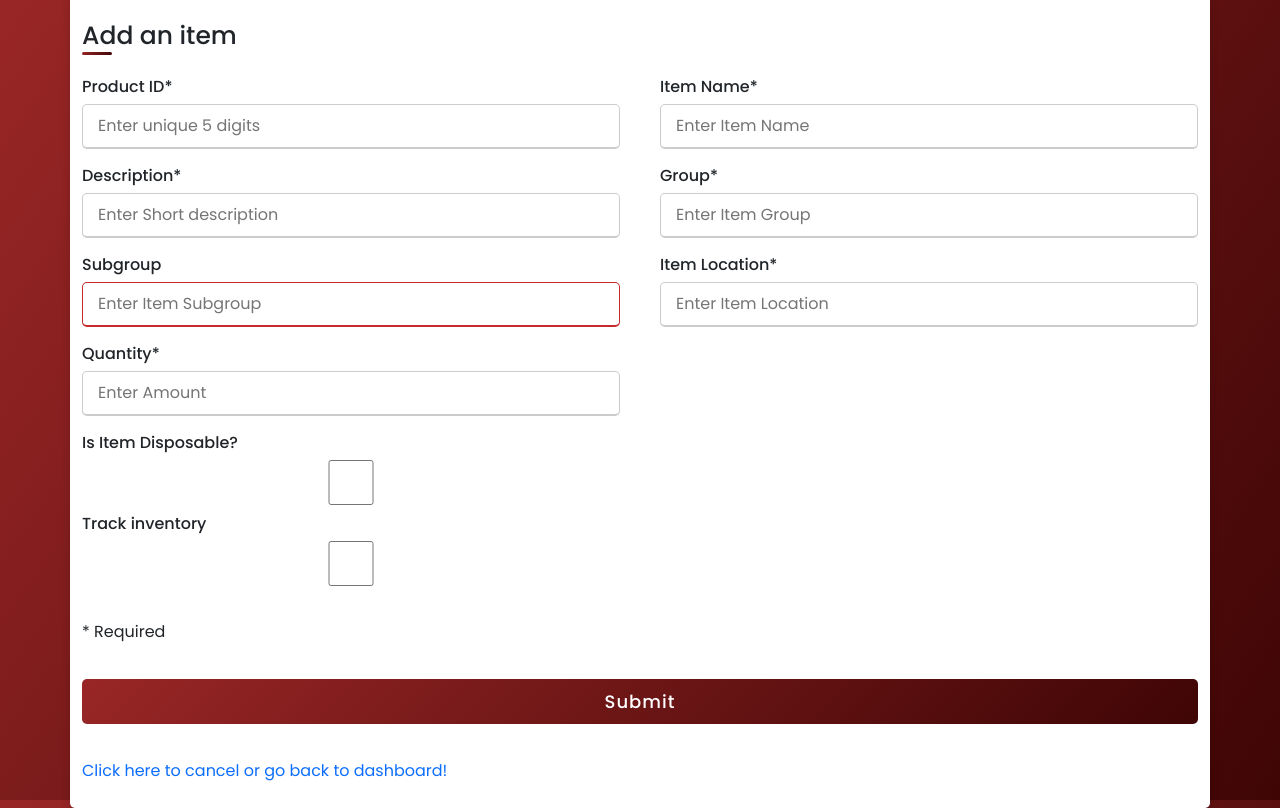
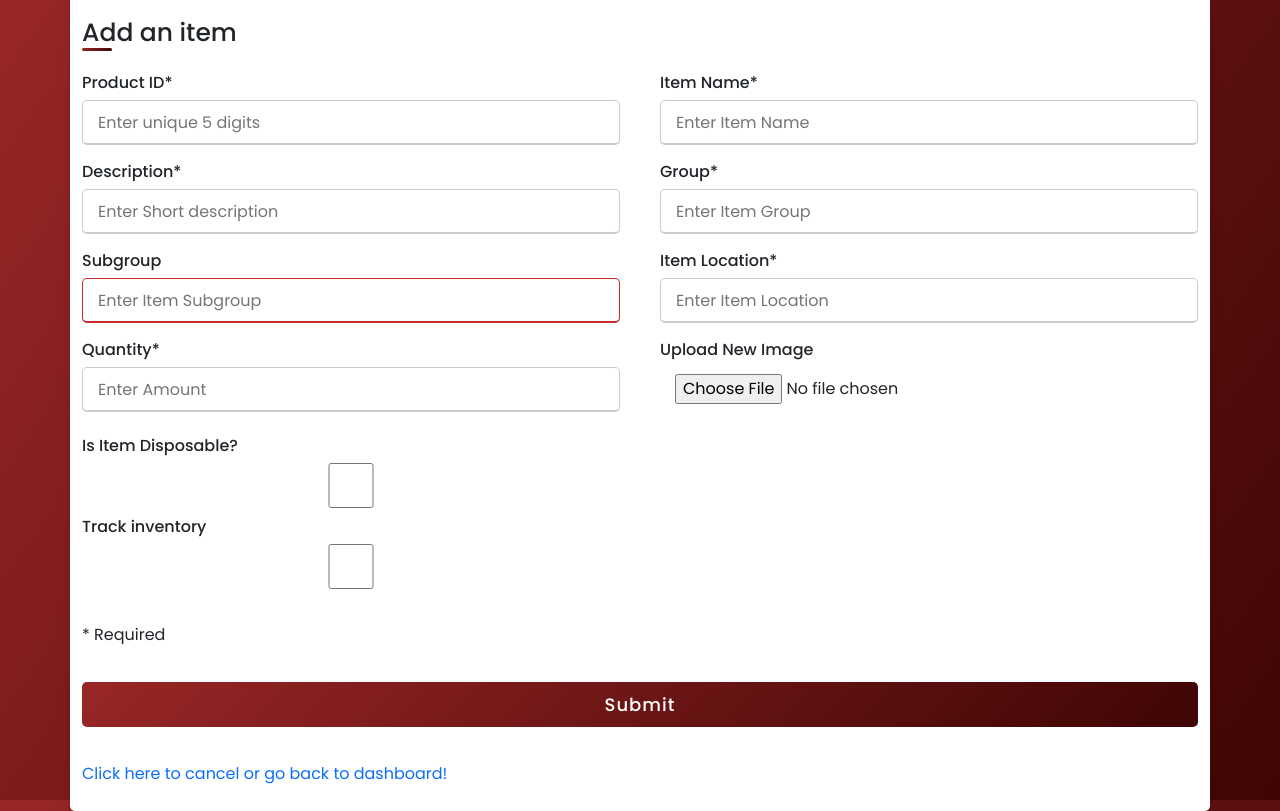
Before and after one commit to agalfred/Senior-Project, a Flask app: page /user/Inventory/Add in a window 1280 px wide. Run offline with Flask 2, Linux system fonts and the light colour scheme; a user stored in the database is signed in.

Commit message:
CSS and Upload Bug fix
Changed CSS for Add page as well as Upload image cell. In addition Added upload image function to add page. Fixed bug where it would only reroute to 404 error page.

```diff
--- a/website/static/styles1.css
+++ b/website/static/styles1.css
@@ -60,6 +60,29 @@ form .input-box span.details{
   border-radius: 5px;
   padding-left: 15px;
   border: 1px solid #ccc;
+  border-bottom-width: 2px;
+  transition: all 0.3s ease;
+
+}
+
+form .user-details .input-box2{
+  margin-bottom: 15px;
+  width: calc(100% / 2 - 20px);
+}
+
+form .input-box2 span.details{
+  display: block;
+  font-weight: 500;
+  margin-bottom: 12px;
+}
+
+.user-details .input-box2 input{
+  height: 45px;
+  width: 100%;
+  outline: none;
+  font-size: 16px;
+  border-radius: 5px;
+  padding-left: 15px;
   border-bottom-width: 2px;
   transition: all 0.3s ease;
 
--- a/website/templates/add.html
+++ b/website/templates/add.html
@@ -13,7 +13,7 @@
     <div class="title">Add an item</div>
     <div class="content">
       {% if session['ISstaff'] and session['id'] %}
-      <form method="POST">
+      <form action="/user/Inventory/Add" method="POST" enctype="multipart/form-data">
         {% with messages = get_flashed_messages(with_categories=true)%}
         {% if messages %}
           {% for category, message in messages%}
@@ -54,9 +54,11 @@
             <span class="details">Quantity*</span>
             <input type="number"  id="quantity" name ="quantity" placeholder="Enter Amount" required min="1" max="20000">
           </div>
-          <div class="input-box">
-            <!--gap-->
+          <div class="input-box2">
+            <span class="details">Upload New Image</span>
+            <input type="file" name="file" autocomplete="off" required>
           </div>
+
           <div class="input-box">
             <span class="details">Is Item Disposable?</span>
             <input type="checkbox" id="dispose" name="dispose" value="True">
--- a/website/templates/display.html
+++ b/website/templates/display.html
@@ -1,3 +1,3 @@
 <!DOCTYPE html>
- <img src="{{ url_for('static', filename = '/uploads/12345/12345.jpg') }}" >
+ <img src="{{ url_for('static', filename = image) }}" >
 </html>
--- a/website/templates/edit.html
+++ b/website/templates/edit.html
@@ -45,7 +45,7 @@
             <span class="details">Change the Quantity</span>
             <input type="text"  id="quantity" name ="quantity" placeholder={{data.quantity}} value={{data.quantity}} required>
           </div>
-          <div class="input-box">
+          <div class="input-box2">
             <span class="details">Upload New Image</span>
             <input type="file" name="file" autocomplete="off" required>
           </div>
--- a/website/views.py
+++ b/website/views.py
@@ -142,10 +142,29 @@ def add():
                         else:
                             tracklow=False
                         add = Inventory(product_id=products_id, product_name=product_name, quantity=quantity, desc=desc, group=group, subgroup=subgroup, i_loc=i_loc, dispose=dispose, tracklow=tracklow, lownum=lownum, Creator=current_user.id)
-                        db.session.add(add)
-                        db.session.commit()
-                        flash("Successfully added.",category="success")
-                        return redirect(url_for('views.user'))
+                        file = request.files['file']
+                        if 'file' not in request.files:
+                                flash('No file part')
+                                return redirect(request.url)
+                        if file.filename == '':
+                            flash('No image selected for uploading')
+                            return redirect(request.url)
+                        if file and allowed_file(file.filename):
+                            filename = secure_filename(file.filename)
+                            path = os.path.join(app.config['UPLOAD_FOLDER'], str(products_id))
+                        if os.path.exists(path) == False:
+                            os.mkdir(path)
+                            file.save(os.path.join(path, filename))
+                            rename_file(filename, str(products_id), path)
+                            #print('upload_image filename: ' + filename)
+                            # flash('Image successfully uploaded and displayed below')
+                            db.session.add(add)
+                            db.session.commit()
+                            flash("Successfully added.",category="success")
+                            return redirect(url_for('views.user'))
+                        else:
+                            flash('Allowed image types are -> png, jpg, jpeg, gif')
+                            return redirect(request.url)
                     else:
                         flash("Failed to add",category="error")
         return render_template("add.html",user=current_user)
@@ -284,11 +303,11 @@ def display(id):
         newerPath = os.path.split(newPath[0])
         pathx = os.path.join(app.config['UPLOAD_FOLDER'], str(id))
         path = os.path.join(newerPath[1], str(id))
-        if os.path.exists(path) == False:
-            abort(404)
         image_names = os.listdir(pathx)
         img = image_names[0]
-        img_loc = os.path.join(path, img).replace("\\", "/")
+        img_loc = os.path.join("/", path, img).replace("\\", "/")
+        if os.path.exists(img_loc) == True:
+            abort(404)
         return render_template('display.html', image = img_loc)
 
 @views.errorhandler(404)
```
